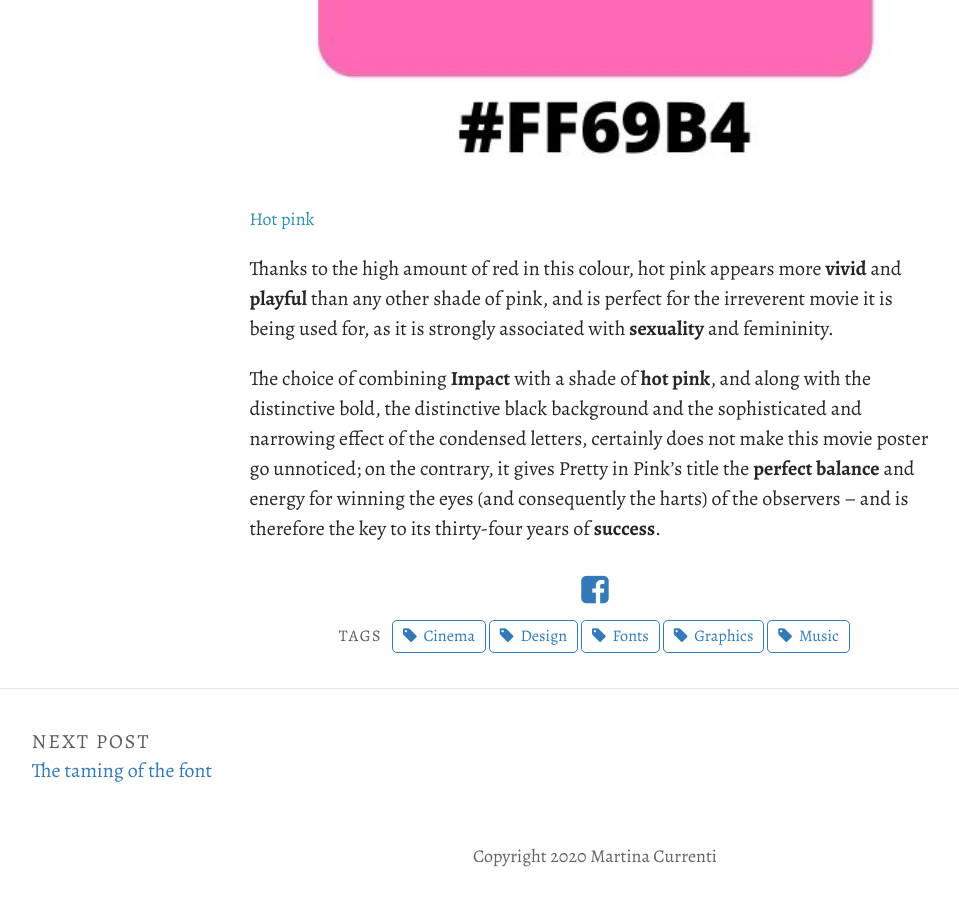
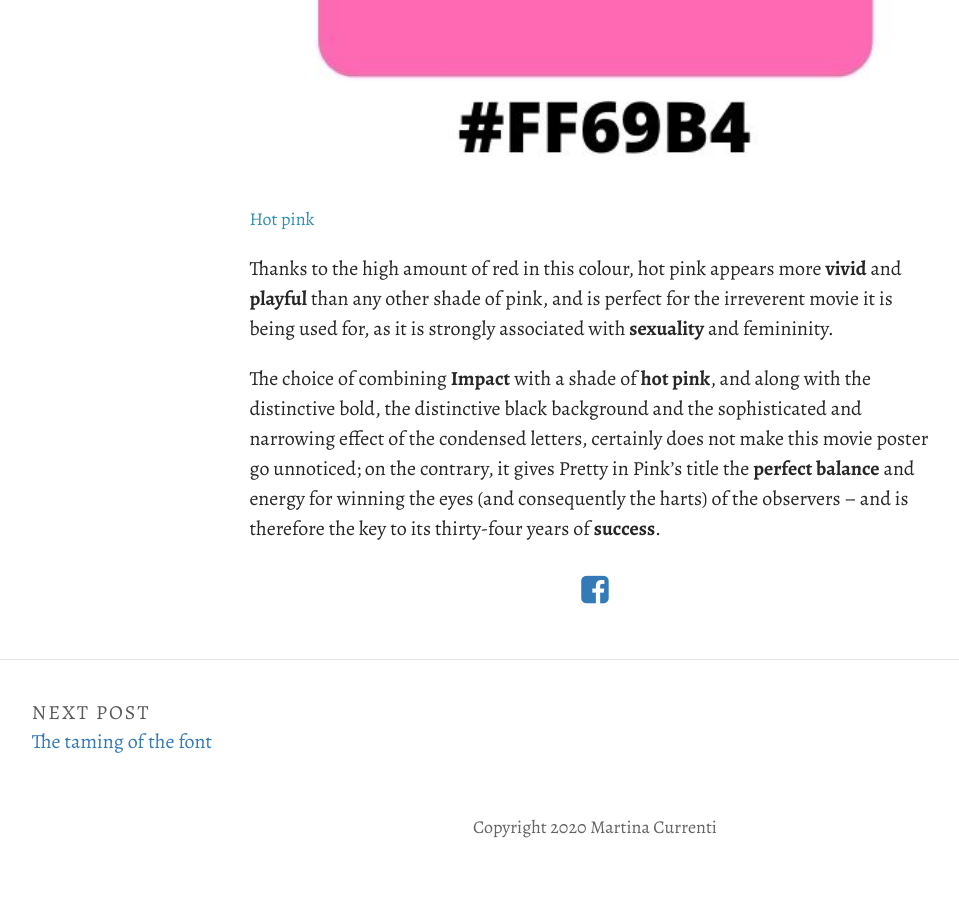
Before and after one commit to martinacurrenti/prettyinfont, a Jekyll site: the page built from _posts/2019-07-20-here-is-my-new-post-for-trial.md, in a window 1280 px wide and 900 px high, scrolled down 4092 px. Shown: the whole window, without its empty margins (45-1004 px from the left). Built offline with Jekyll 4.4.1, drawn with Linux system fonts in a browser that asks for light colours; some web fonts are replaced; after the commit the page ends 4963 px from its top, so only the background shows below that.

Commit message:
Update Post “2019-07-20-here-is-my-new-post-for-trial”

```diff
--- a/_posts/2019-07-20-here-is-my-new-post-for-trial.md
+++ b/_posts/2019-07-20-here-is-my-new-post-for-trial.md
@@ -5,12 +5,7 @@ date: 2020-09-25T10:26:13.026Z
 header_feature_image: ""
 caption: Pretty in Pink (1986), directed by H. Deutch
 comments: true
-tags:
-  - Cinema
-  - Design
-  - Fonts
-  - Graphics
-  - Music
+tags: null
 ---
 Thirty-four years after its release, **Pretty in Pink** is listed as one of the greatest teen romantic comedies of all times. Everything about it – the plot, the costumes, the soundtrack and so on – still has a great influence on today’s cinema. But what made it this utterly iconic? What element made sure that Pretty in Pink could distinguish itself from the other movies when it first came out? The answer is pretty simple: it was the movie poster, of course – and the **title**.
 
```
